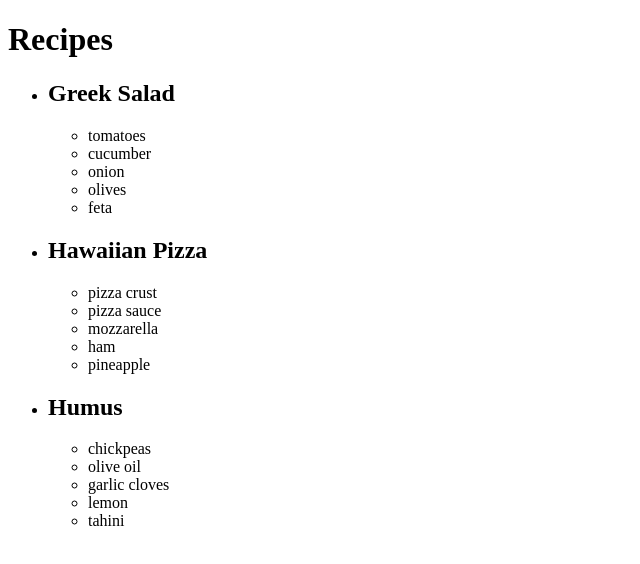
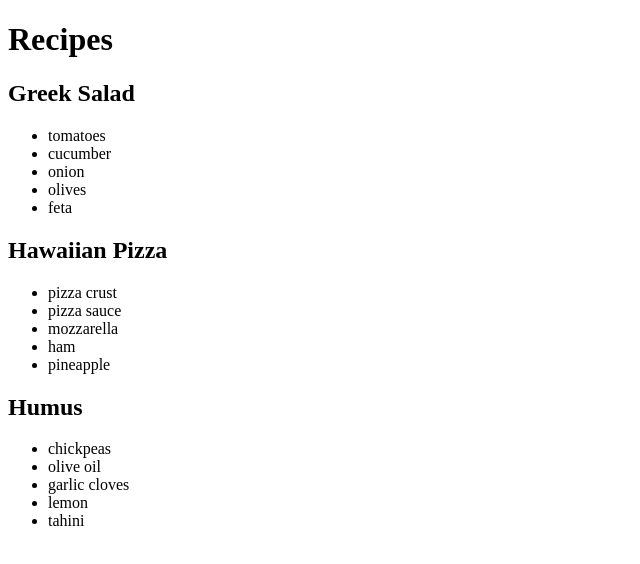
Before and after one commit to rahatho/my-first-component, a React (Create React App) app: page / in a window 1280 px wide. Shown: the top 564 px of the page, without its empty margins (0-640 px from the left). Built offline with nearby package versions, Linux system fonts and the light colour scheme.

Commit message:
rendering-list-challenege3

```diff
--- a/src/App.js
+++ b/src/App.js
@@ -1,31 +1,26 @@
 import {recipes} from "./data.js";
 
 export default function RecipeList(){
-  const recipesList = recipes.map(recipe => {
-      return (
-      <li key={recipe.id}>
-        <h2>{recipe.name}</h2>
-        <ul>
-          {getIngredients(recipe)}
-        </ul>
-    </li>);
-  }
-        );
+
   return (
    <div>
     <h1>Recipes</h1>
-    <ul>
-      {recipesList}
-    </ul>
+     {recipes.map(recipe=>
+      <Recipe
+        id={recipe.id}
+        name={recipe.name}
+        ingredients={recipe.Ingredients}/>
+        )}
+
    </div>
   );
   }
 
-
-
-
-function getIngredients(recipe){
-  const ingredientList = recipe.Ingredients?.map( x =>
-     <li key={x}>{x}</li>);
-  return ingredientList;
-}
+ function Recipe({id, name, ingredients}){
+   return <div key={id}>
+    <h2>{name}</h2>
+    <ul>
+      {ingredients.map(ingredient=><li key={ingredient}>{ingredient}</li>)}
+    </ul>
+   </div>
+ }
```
